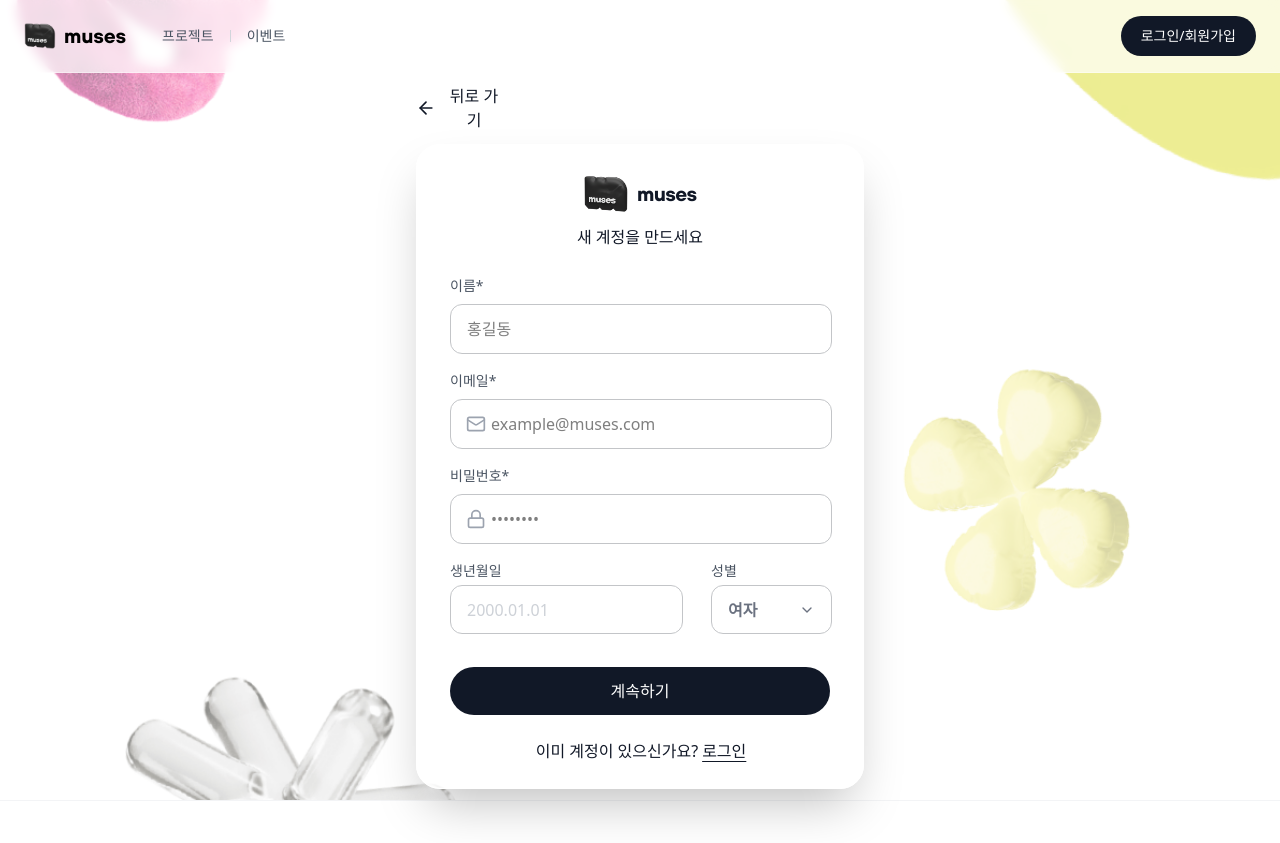
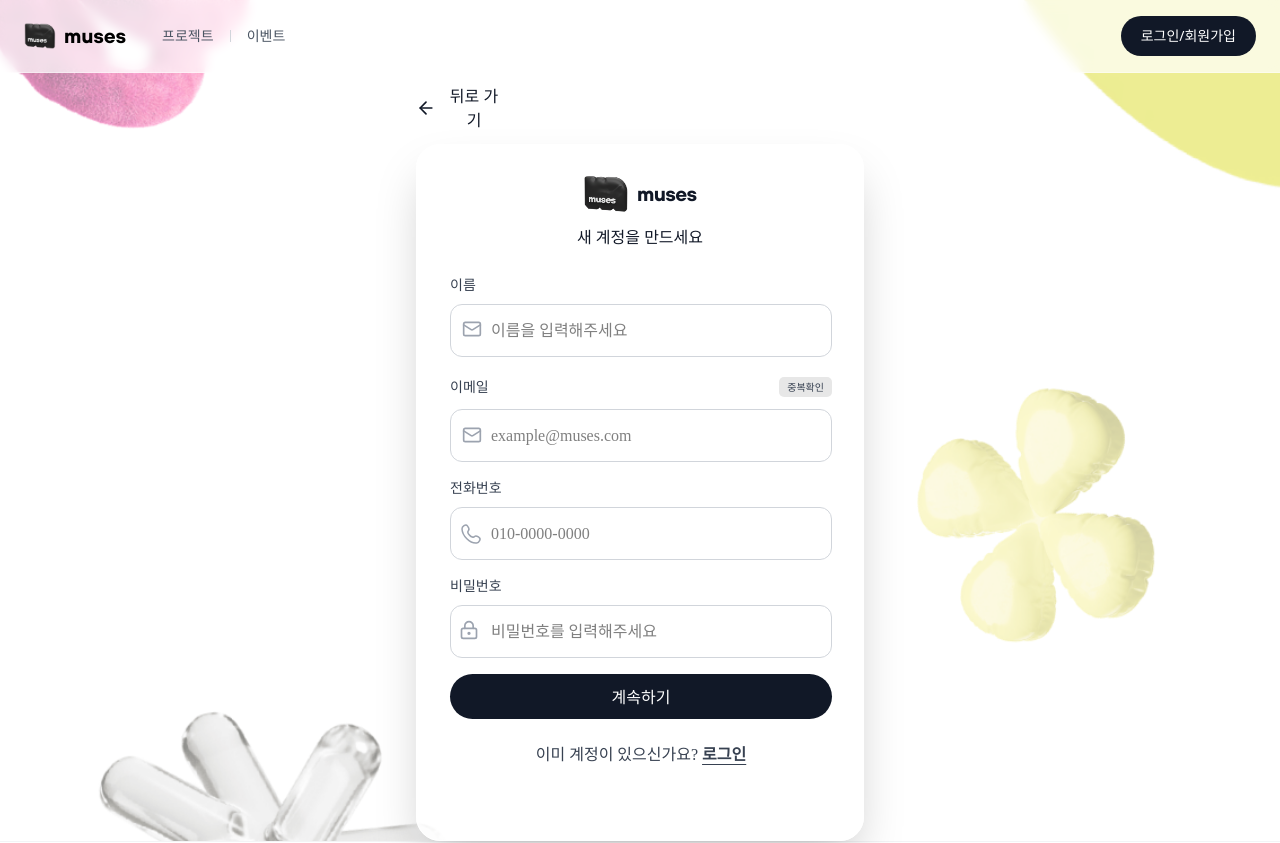
Before and after one commit to gkdmsgus/Muses-, a React (Vite) app: page /signup in a window 1280 px wide. Shown: the top 843 px of the page. Built offline with nearby package versions, Linux system fonts and the light colour scheme; a web font is replaced by a local one.

Commit message:
feat: 회원가입 UI 수정 및 API 연동

```diff
--- a/package.json
+++ b/package.json
@@ -14,6 +14,7 @@
   },
   "dependencies": {
     "@tailwindcss/vite": "^4.1.18",
+    "axios": "^1.13.4",
     "lucide-react": "^0.562.0",
     "react": "^19.1.1",
     "react-dom": "^19.1.1",
--- /dev/null
+++ b/src/api/auth.ts
@@ -0,0 +1,115 @@
+import axios from 'axios';
+import { ENDPOINTS } from './endpoints';
+
+// 공통타입
+interface ApiResponse<T> {
+  success: boolean;
+  data: T;
+  page?: {
+    offset: number;
+    limit: number;
+    total: number;
+  };
+  error?: {
+    code: string;
+    message: string;
+    detail: string;
+  };
+}
+
+// 유저 공통 데이터
+interface UserAuthData {
+  accessToken: string;
+  refreshToken: string;
+  role: string;
+  name: string;
+}
+
+// 로그인
+export const loginAPI = async (credentials: {
+  email: string;
+  password: string;
+}) => {
+  const response = await axios.post<ApiResponse<UserAuthData>>(
+    ENDPOINTS.AUTH.LOGIN,
+    credentials
+  );
+  return response.data;
+};
+
+//로그아웃
+export const logoutAPI = async () => {
+  const response = await axios.post<ApiResponse<string>>(ENDPOINTS.AUTH.LOGOUT);
+  return response.data;
+};
+
+//닉네임 중복 확인
+export const checkNicknameAPI = async (nickname: string) => {
+  // 쿼리 파라미터로 보낼 경우
+  const response = await axios.get<ApiResponse<boolean>>(
+    `${ENDPOINTS.AUTH.CHECK_NICKNAME}`,
+    { params: { nickname } }
+  );
+  return response.data;
+};
+
+//회원가입
+export const signupAPI = async (userData: {
+  name: string;
+  email: string;
+  phoneNumber: string;
+  password: string;
+}) => {
+  const response = await axios.post<ApiResponse<number>>(
+    ENDPOINTS.AUTH.SIGNUP,
+    userData
+  );
+  return response.data;
+};
+
+//이메일 중복 확인
+export const checkEmailAPI = async (email: string) => {
+  const response = await axios.get<ApiResponse<boolean>>(
+    ENDPOINTS.AUTH.CHECK_EMAIL,
+    { params: { email: email } }
+  );
+  return response.data;
+};
+
+//초기 프로필 설정
+export const createProfileAPI = async (profileData: {
+  profileImage?: File | null;
+  nickName: string;
+  introduction?: string;
+  birthday: string;
+  gender: string;
+}) => {
+  const formData = new FormData();
+
+  if (profileData.profileImage) {
+    formData.append('profileImage', profileData.profileImage);
+  }
+  formData.append('nickName', profileData.nickName);
+  formData.append('introduction', profileData.introduction || '');
+  formData.append('birthday', profileData.birthday);
+  formData.append('gender', profileData.gender);
+
+  const response = await axios.post<ApiResponse<UserAuthData>>(
+    ENDPOINTS.AUTH.CREATE_PROFILE,
+    formData,
+    {
+      headers: {
+        'Content-Type': 'multipart/form-data',
+      },
+    }
+  );
+  return response.data;
+};
+
+//회원탈퇴
+export const withdrawAPI = async () => {
+  const response = await axios.delete<ApiResponse<string>>(
+    ENDPOINTS.AUTH.WITHDRAW
+  );
+  return response.data;
+};
--- a/src/components/LoginPage/BackButton.tsx
+++ b/src/components/LoginPage/BackButton.tsx
@@ -1,5 +1,3 @@
-import React from 'react';
-
 interface BackButtonProps {
   onClick?: () => void;
   text?: string;
--- a/src/components/LoginPage/LoginFormFields.tsx
+++ b/src/components/LoginPage/LoginFormFields.tsx
@@ -1,6 +1,34 @@
+import { useState } from 'react';
 import { AuthButton } from './AuthButton';
+import { loginAPI } from '../../api/auth';
+import { useNavigate } from 'react-router-dom';
 
 export function LoginFormFields() {
+  const [email, setEmail] = useState('');
+  const [password, setPassword] = useState('');
+  const navigate = useNavigate();
+
+  const handleLogin = async () => {
+    if (!email || !password) {
+      alert('이메일과 비밀번호를 모두 입력해주세요.');
+      return;
+    }
+
+    try {
+      const response = await loginAPI({ email, password });
+
+      if (response.success) {
+        localStorage.setItem('accessToken', response.data.accessToken);
+        alert(`${response.data.name}님 환영합니다!`);
+        navigate('/');
+      } else {
+        alert(response.error?.message || '로그인에 실패했습니다.');
+      }
+    } catch (error: any) {
+      console.error(error);
+      alert('서버 통신 중 오류가 발생했습니다.');
+    }
+  };
   return (
     <div className="w-full max-w-[382px] flex flex-col gap-[16px]">
       <div className="flex flex-col items-start gap-[8px] self-stretch">
@@ -34,6 +62,8 @@ export function LoginFormFields() {
           </div>
           <input
             type="email"
+            value={email}
+            onChange={(e) => setEmail(e.target.value)}
             placeholder="example@muses.com"
             className="w-full h-full bg-white border border-[#C3C5C8] rounded-[12px] pl-[40px] pr-[16px] py-[14.5px] font-mainFont text-[16px] placeholder:text-black40 focus:outline-none focus:border-solidPurple transition-colors"
           />
@@ -78,6 +108,8 @@ export function LoginFormFields() {
           </div>
           <input
             type="password"
+            value={password}
+            onChange={(e) => setPassword(e.target.value)}
             placeholder="••••••••"
             className="w-full h-full bg-white border border-[#C3C5C8] rounded-[12px] pl-[40px] pr-[16px] py-[14.5px] font-mainFont text-[16px] placeholder:text-black40 focus:outline-none focus:border-solidPurple transition-colors"
           />
@@ -85,11 +117,7 @@ export function LoginFormFields() {
       </div>
 
       <div className="mt-[8px]">
-        <AuthButton
-          text="로그인"
-          variant="primary"
-          onClick={() => console.log('Login clicked')}
-        />
+        <AuthButton text="로그인" variant="primary" onClick={handleLogin} />
       </div>
     </div>
   );
--- a/src/components/SignupPage/SignupFooter.tsx
+++ b/src/components/SignupPage/SignupFooter.tsx
@@ -1,19 +1,17 @@
-import React from 'react';
 import { Link } from 'react-router-dom';
-const SignupFooter: React.FC = () => {
+
+export default function SignupFooter() {
   return (
     <div className="w-[382px] h-[24px] flex items-center justify-center mx-auto mt-[24px]">
-      <div className="font-mainFont text-[16px] leading-[24px] text-center flex items-center gap-1">
-        <span className="text-mainBlack">이미 계정이 있으신가요?</span>
+      <div className="font-['Pretendard'] text-[16px] leading-[24px] text-center flex items-center gap-1">
+        <span className="text-[#374151]">이미 계정이 있으신가요?</span>
         <Link
           to="/login"
-          className="text-mainBlack underline underline-offset-4 hover:text-solidPurple transition-colors"
+          className="text-[#374151] font-bold underline underline-offset-4 hover:text-solidPurple transition-colors"
         >
           로그인
         </Link>
       </div>
     </div>
   );
-};
-
-export default SignupFooter;
+}
--- a/src/components/SignupPage/SignupFormFields.tsx
+++ b/src/components/SignupPage/SignupFormFields.tsx
@@ -1,110 +1,248 @@
-import React, { useState } from 'react';
-import { Mail, Lock, ChevronDown } from 'lucide-react';
+import { useState } from 'react';
+import { AuthButton } from '../LoginPage/AuthButton';
+import { checkEmailAPI, signupAPI } from '../../api/auth';
+import { useNavigate } from 'react-router-dom';
 
-const SignupFormFields: React.FC = () => {
-  const [isGenderOpen, setIsGenderOpen] = useState(false);
+const MailIcon = () => (
+  <svg
+    xmlns="http://www.w3.org/2000/svg"
+    width="20"
+    height="20"
+    viewBox="0 0 20 20"
+    fill="none"
+  >
+    <path
+      d="M16.6666 3.33325H3.33329C2.41282 3.33325 1.66663 4.07944 1.66663 4.99992V14.9999C1.66663 15.9204 2.41282 16.6666 3.33329 16.6666H16.6666C17.5871 16.6666 18.3333 15.9204 18.3333 14.9999V4.99992C18.3333 4.07944 17.5871 3.33325 16.6666 3.33325Z"
+      stroke="#9CA3AF"
+      strokeWidth="1.66667"
+      strokeLinecap="round"
+      strokeLinejoin="round"
+    />
+    <path
+      d="M18.3333 5.83325L10.8583 10.5833C10.601 10.7444 10.3036 10.8299 9.99996 10.8299C9.69636 10.8299 9.3989 10.7444 9.14163 10.5833L1.66663 5.83325"
+      stroke="#9CA3AF"
+      strokeWidth="1.66667"
+      strokeLinecap="round"
+      strokeLinejoin="round"
+    />
+  </svg>
+);
 
-  const [selectedGender, setSelectedGender] = useState('여자');
+const LockIcon = () => (
+  <svg
+    xmlns="http://www.w3.org/2000/svg"
+    width="20"
+    height="20"
+    viewBox="0 0 20 20"
+    fill="none"
+  >
+    <path
+      d="M9.99996 14.1667C10.4602 14.1667 10.8333 13.7936 10.8333 13.3333C10.8333 12.8731 10.4602 12.5 9.99996 12.5C9.53972 12.5 9.16663 12.8731 9.16663 13.3333C9.16663 13.7936 9.53972 14.1667 9.99996 14.1667Z"
+      stroke="#9CA3AF"
+      strokeWidth="1.66667"
+      strokeLinecap="round"
+      strokeLinejoin="round"
+    />
+    <path
+      d="M15.8333 8.33325H4.16667C3.24619 8.33325 2.5 9.07944 2.5 9.99992V16.6666C2.5 17.5871 3.24619 18.3333 4.16667 18.3333H15.8333C16.7538 18.3333 17.5 17.5871 17.5 16.6666V9.99992C17.5 9.07944 16.7538 8.33325 15.8333 8.33325Z"
+      stroke="#9CA3AF"
+      strokeWidth="1.66667"
+      strokeLinecap="round"
+      strokeLinejoin="round"
+    />
+    <path
+      d="M5.83337 8.33341V5.83341C5.83337 4.72835 6.27236 3.66854 7.05376 2.88714C7.83516 2.10573 8.89497 1.66675 10 1.66675C11.1051 1.66675 12.1649 2.10573 12.9463 2.88714C13.7277 3.66854 14.1667 4.72835 14.1667 5.83341V8.33341"
+      stroke="#9CA3AF"
+      strokeWidth="1.66667"
+      strokeLinecap="round"
+      strokeLinejoin="round"
+    />
+  </svg>
+);
 
-  const genderOptions = ['여자', '남자'];
+const PhoneIcon = () => (
+  <svg
+    xmlns="http://www.w3.org/2000/svg"
+    width="24"
+    height="24"
+    viewBox="0 0 24 24"
+    fill="none"
+  >
+    <path
+      d="M15.6 14.5221C13.205 17.0421 7.09603 10.9881 9.50003 8.45811C10.968 6.91311 9.31003 5.14811 8.39203 3.84911C6.66903 1.41411 2.88803 4.77611 3.00203 6.91511C3.36503 13.6611 10.662 21.6551 17.728 20.9571C19.938 20.7391 22.478 16.7471 19.943 15.2881C18.675 14.5581 16.934 13.1181 15.6 14.5211"
+      stroke="#9CA3AF"
+      strokeWidth="1.5"
+      strokeLinecap="round"
+      strokeLinejoin="round"
+    />
+  </svg>
+);
+
+export default function SignupFormFields() {
+  const navigate = useNavigate();
+
+  const [formData, setFormData] = useState({
+    name: '',
+    email: '',
+    phone: '',
+    password: '',
+  });
+
+  const [isEmailChecked, setIsEmailChecked] = useState(false);
+
+  const handleCheckEmail = async (e: React.MouseEvent) => {
+    e.preventDefault();
+
+    console.log('보내려는 이메일:', formData.email);
+
+    if (!formData.email) {
+      alert('이메일을 입력해주세요.');
+      return;
+    }
+
+    const emailRegex = /^[^\s@]+@[^\s@]+\.[^\s@]+$/;
+    if (!emailRegex.test(formData.email)) {
+      alert('유효한 이메일 형식이 아닙니다.');
+      return;
+    }
+
+    try {
+      const response = await checkEmailAPI(formData.email);
+      console.log('서버로부터 받은 응답:', response);
+
+      if (response.success && response.data === true) {
+        alert('이미 사용 중인 이메일입니다.');
+        setIsEmailChecked(false);
+      } else {
+        alert('사용 가능한 이메일입니다.');
+        setIsEmailChecked(true);
+      }
+    } catch (error) {
+      console.error('API 호출 자체 실패:', error);
+    }
+  };
+
+  const handleSignup = async () => {
+    const { name, email, phone, password } = formData;
+
+    if (!name.trim() || !email.trim() || !phone.trim() || !password.trim()) {
+      alert('모든 항목을 정확히 입력해주세요.');
+      return;
+    }
+
+    if (!isEmailChecked) {
+      alert('이메일 중복 확인을 먼저 해주세요.');
+      return;
+    }
+
+    try {
+      const response = await signupAPI({
+        name,
+        email,
+        phoneNumber: phone,
+        password,
+      });
+
+      if (response.success) {
+        alert('회원가입이 완료되었습니다!');
+        navigate('/onboarding');
+      }
+    } catch (error) {
+      alert('회원가입 처리 중 오류가 발생했습니다.');
+    }
+  };
 
   return (
-    <div className="w-[382px] flex flex-col gap-[16px]">
-      <div className="flex flex-col gap-[8px]">
-        <label className="text-[14px] font-mediumFont text-black80">
-          이름*
-        </label>
-        <input
-          type="text"
-          placeholder="홍길동"
-          className="w-full h-[50px] px-[16px] bg-white border border-[#C3C5C8] rounded-[12px] focus:outline-none focus:border-solidPurple transition-all font-mainFont"
-        />
-      </div>
-
-      <div className="flex flex-col gap-[8px]">
-        <label className="text-[14px] font-mediumFont text-black80">
-          이메일*
-        </label>
-        <div className="relative">
-          <Mail
-            className="absolute left-[16px] top-1/2 -translate-y-1/2 text-black40"
-            size={20}
-          />
+    <div className="w-[382px] h-[444px] flex flex-col gap-[16px] font-['Pretendard']">
+      <div className="w-full flex flex-col gap-[8px]">
+        <label className="text-[14px] font-[500] text-[#374151]">이름</label>
+        <div className="relative w-full h-[53px]">
+          <div className="absolute left-[12px] top-[15px]">
+            <MailIcon />
+          </div>
           <input
-            type="email"
-            placeholder="example@muses.com"
-            className="w-full h-[50px] pl-[40px] pr-[16px] bg-white border border-[#C3C5C8] rounded-[12px] focus:outline-none focus:border-solidPurple transition-all font-mainFont"
+            type="text"
+            placeholder="이름을 입력해주세요"
+            className="w-full h-full px-[16px] pl-[40px] rounded-[12px] border border-[#D1D5DB] focus:outline-none"
+            onChange={(e) => setFormData({ ...formData, name: e.target.value })}
           />
         </div>
       </div>
 
-      <div className="flex flex-col gap-[8px]">
-        <label className="text-[14px] font-mediumFont text-black80">
-          비밀번호*
-        </label>
-        <div className="relative">
-          <Lock
-            className="absolute left-[16px] top-1/2 -translate-y-1/2 text-black40"
-            size={20}
-          />
+      <div className="w-full flex flex-col gap-[8px]">
+        <div className="flex justify-between items-center w-full h-[28px]">
+          <label className="text-[14px] font-[500] text-[#374151]">
+            이메일
+          </label>
+          <button
+            type="button"
+            onClick={handleCheckEmail}
+            className="px-[8px] h-[20px] rounded-[5px] bg-[#E7E7E7] text-[10px] text-[#374151] font-medium"
+          >
+            중복확인
+          </button>
+        </div>
+        <div className="relative w-full h-[53px]">
+          <div className="absolute left-[12px] top-[15.5px]">
+            <MailIcon />
+          </div>
           <input
-            type="password"
-            placeholder="••••••••"
-            className="w-full h-[50px] pl-[40px] pr-[16px] bg-white border border-[#C3C5C8] rounded-[12px] focus:outline-none focus:border-solidPurple transition-all font-mainFont"
+            type="email"
+            value={formData.email}
+            placeholder="example@muses.com"
+            className="w-full h-full px-[16px] pl-[40px] rounded-[12px] border border-[#D1D5DB] focus:outline-none"
+            onChange={(e) => {
+              setFormData({ ...formData, email: e.target.value });
+              setIsEmailChecked(false);
+            }}
           />
         </div>
       </div>
 
-      <div className="flex gap-[28px] w-full">
-        <div className="flex flex-col gap-[4px] flex-1">
-          <label className="text-[14px] font-mediumFont text-black80">
-            생년월일
-          </label>
+      <div className="w-full flex flex-col gap-[8px]">
+        <label className="text-[14px] font-[500] text-[#374151]">
+          전화번호
+        </label>
+        <div className="relative w-full h-[53px]">
+          <div className="absolute left-[9px] top-[14.5px]">
+            <PhoneIcon />
+          </div>
           <input
             type="text"
-            placeholder="2000.01.01"
-            className="w-full h-[49px] px-[16px] bg-white border border-[#C3C5C8] rounded-[12px] text-black40 focus:outline-none focus:border-solidPurple transition-all font-mainFont"
+            placeholder="010-0000-0000"
+            className="w-full h-full px-[16px] pl-[40px] rounded-[12px] border border-[#D1D5DB] focus:outline-none"
+            onChange={(e) =>
+              setFormData({ ...formData, phone: e.target.value })
+            }
           />
         </div>
+      </div>
 
-        <div className="flex flex-col gap-[4px] relative">
-          <label className="text-[14px] font-mediumFont text-black80">
-            성별
-          </label>
-
-          <div
-            onClick={() => setIsGenderOpen(!isGenderOpen)}
-            className="w-[121px] h-[49px] px-[16px] bg-white border border-[#C3C5C8] rounded-[12px] flex items-center justify-between cursor-pointer hover:border-solidPurple transition-all"
-          >
-            <span className="font-bold font-mainFont text-[16px] text-black60">
-              {selectedGender}
-            </span>
-            <ChevronDown
-              size={16}
-              className={`text-[#6B7280] transition-transform ${isGenderOpen ? 'rotate-180' : ''}`}
-            />
+      <div className="w-full flex flex-col gap-[8px]">
+        <label className="text-[14px] font-[500] text-[#374151]">
+          비밀번호
+        </label>
+        <div className="relative w-full h-[53px]">
+          <div className="absolute left-[9px] top-[14.5px]">
+            <LockIcon />
           </div>
-
-          {isGenderOpen && (
-            <div className="absolute top-[78px] left-0 w-[121px] bg-white border border-[#C3C5C8] rounded-[12px] shadow-lg z-[100] overflow-hidden">
-              {genderOptions.map((option) => (
-                <div
-                  key={option}
-                  onClick={() => {
-                    setSelectedGender(option);
-                    setIsGenderOpen(false);
-                  }}
-                  className="w-full h-[40px] px-[16px] flex items-center text-[14px] font-mainFont text-black60 hover:bg-white80 hover:text-mainBlack cursor-pointer transition-colors"
-                >
-                  {option}
-                </div>
-              ))}
-            </div>
-          )}
+          <input
+            type="password"
+            placeholder="비밀번호를 입력해주세요"
+            className="w-full h-full px-[16px] pl-[40px] rounded-[12px] border border-[#D1D5DB] focus:outline-none"
+            onChange={(e) =>
+              setFormData({ ...formData, password: e.target.value })
+            }
+          />
         </div>
       </div>
+
+      <AuthButton
+        text="계속하기"
+        variant="primary"
+        className="border-mainBlack font-semiBoldFont text-[16px] leading-[24px] cursor-pointer"
+        onClick={handleSignup}
+      />
     </div>
   );
-};
-
-export default SignupFormFields;
+}
--- a/src/pages/SignupPage.tsx
+++ b/src/pages/SignupPage.tsx
@@ -1,17 +1,12 @@
-import React from 'react';
+import { useNavigate } from 'react-router-dom';
 import { BackButton } from '../components/LoginPage/BackButton';
 import { LoginHeader } from '../components/LoginPage/LoginHeader';
 import SignupFormFields from '../components/SignupPage/SignupFormFields';
-import { AuthButton } from '../components/LoginPage/AuthButton';
 import SignupFooter from '../components/SignupPage/SignupFooter';
-import { useNavigate } from 'react-router-dom';
 
-const SignupPage: React.FC = () => {
+export default function SignupPage() {
   const navigate = useNavigate();
-  const handleSignup = () => {
-    console.log('Signup clicked');
-    navigate('/onboarding');
-  };
+
   return (
     <div
       className="w-full min-h-screen pt-24 flex justify-center bg-white bg-cover bg-center bg-no-repeat"
@@ -20,20 +15,13 @@ const SignupPage: React.FC = () => {
       }}
     >
       <div className="w-[448px] flex flex-col gap-[24px]">
-        <BackButton onClick={() => window.history.back()} />
+        <BackButton onClick={() => navigate(-1)} />
 
-        <div className="w-full h-[645px] bg-white/80 border border-white rounded-[24px] shadow-[0px_25px_50px_-12px_rgba(0,0,0,0.25)] backdrop-blur-[20px] px-[33px] py-[26px]">
+        <div className="w-full h-auto min-h-[697px] bg-white/80 border border-white rounded-[24px] shadow-[0px_25px_50px_-12px_rgba(0,0,0,0.25)] backdrop-blur-[20px] px-[33px] py-[26px]">
           <LoginHeader subtitle="새 계정을 만드세요" />
 
           <div className="mt-[26px] flex flex-col gap-[21px]">
             <SignupFormFields />
-
-            <AuthButton
-              text="계속하기"
-              variant="primary"
-              className="mt-[12px]"
-              onClick={handleSignup}
-            />
           </div>
 
           <SignupFooter />
@@ -41,6 +29,4 @@ const SignupPage: React.FC = () => {
       </div>
     </div>
   );
-};
-
-export default SignupPage;
+}
```
Also changed, not shown: src/api/endpoints.ts (+11 -4 lines), 1 other file (tests, documents, lock files or other folders).
